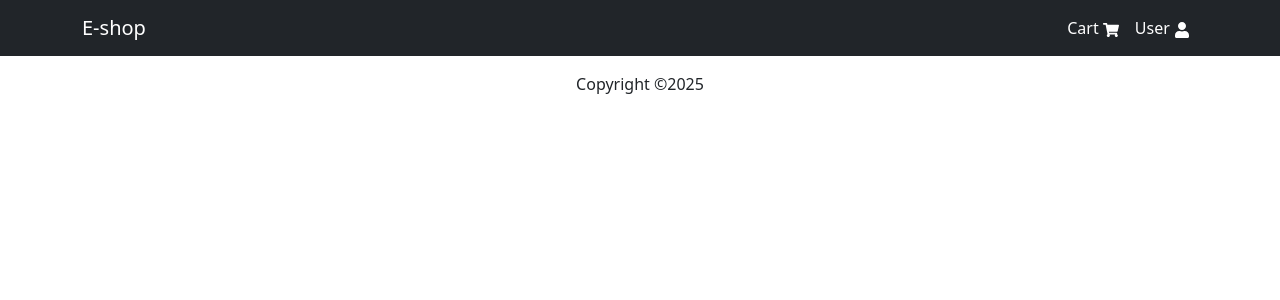
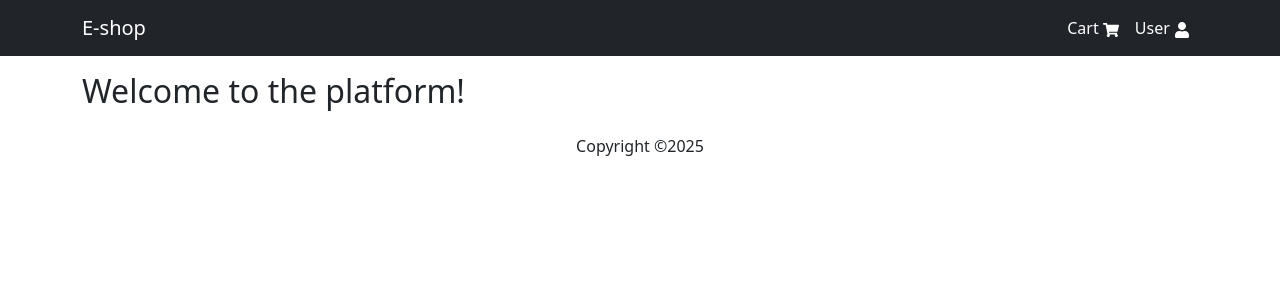
Before and after one commit to Jamesdai05/E-platform, a React (Create React App) app in the folder frontend/: page / in a window 1280 px wide. Shown: the top 300 px of the page. Built offline with nearby package versions, Linux system fonts and the light colour scheme.

Commit message:
created the basic UI

```diff
--- a/frontend/src/App.css
+++ b/frontend/src/App.css
@@ -1,3 +1,3 @@
-.App {
-  text-align: center;
+main {
+  min-width: 85vh;
 }
--- a/frontend/src/App.jsx
+++ b/frontend/src/App.jsx
@@ -1,12 +1,18 @@
 import './App.css';
 import Footer from './components/Footer.jsx';
 import Header from './components/Header.jsx';
+import { Container } from 'react-bootstrap';
 
 
 function App() {
   return (
     <div className="App">
       <Header />
+      <Container>
+        <main className='pt-3'>
+          <h2>Welcome to the platform!</h2>
+        </main>
+      </Container>
       <Footer />
     </div>
   );
```
